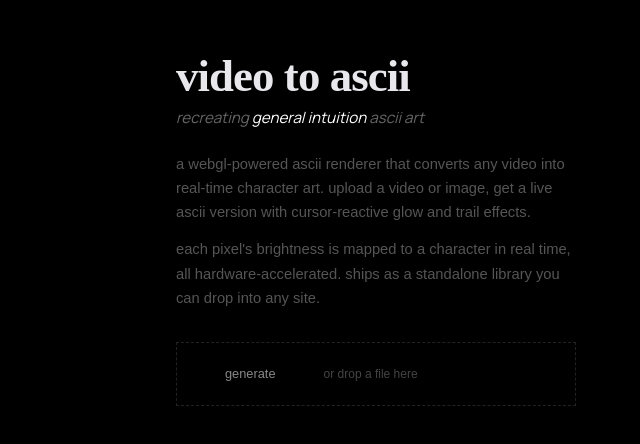
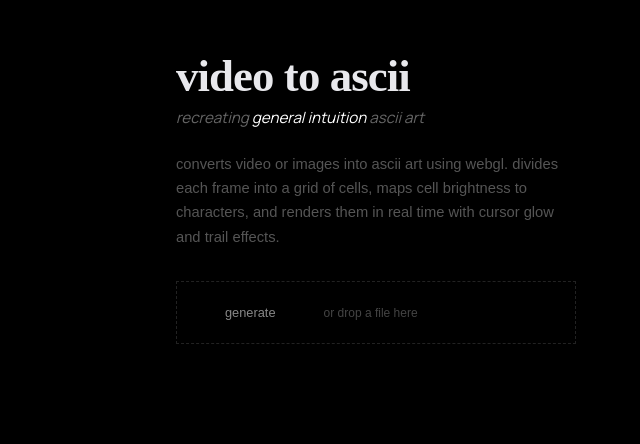
Before and after one commit to sofiabod/ascii, a React (Vite) app: page / in a window 1280 px wide. Shown: the part 150-594 px from the top of the page, without its empty margins (640-1280 px from the left). Built offline with nearby package versions, Linux system fonts and the light colour scheme; a web font is replaced by a local one.

Commit message:
make glow bigger and whiter, fix player page layout, rewrite description

```diff
--- a/src/App.css
+++ b/src/App.css
@@ -188,9 +188,10 @@
   display: flex;
   flex-direction: column;
   align-items: center;
-  padding: 0;
+  padding: 6rem 1.5rem 0;
   width: 100%;
-  max-width: 960px;
+  max-width: 800px;
+  box-sizing: border-box;
 }
 
 .player-frame {
@@ -207,7 +208,7 @@
   width: 100%;
   display: flex;
   justify-content: flex-end;
-  padding: 0.75rem 1.5rem 0;
+  padding: 0.75rem 0 0;
 }
 
 .copy-icon {
@@ -238,7 +239,7 @@
 
 .code-section {
   width: 100%;
-  padding: 2rem 1.5rem 3rem;
+  padding: 2rem 0 3rem;
   display: flex;
   flex-direction: column;
   gap: 1rem;
--- a/src/App.tsx
+++ b/src/App.tsx
@@ -111,14 +111,10 @@ function App() {
             </p>
             <div className="landing-description">
               <p>
-                a webgl-powered ascii renderer that converts any video into
-                real-time character art. upload a video or image, get a live
-                ascii version with cursor-reactive glow and trail effects.
-              </p>
-              <p>
-                each pixel's brightness is mapped to a character in real time,
-                all hardware-accelerated. ships as a standalone library you can
-                drop into any site.
+                converts video or images into ascii art using webgl.
+                divides each frame into a grid of cells, maps cell
+                brightness to characters, and renders them in real time
+                with cursor glow and trail effects.
               </p>
             </div>
             <div
```
Also changed, not shown: src/video2ascii/lib/webgl/shaders/fragment.glsl.
